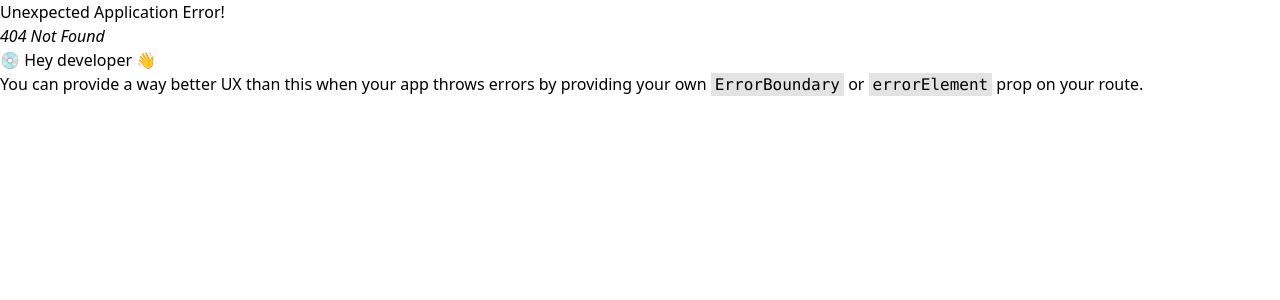
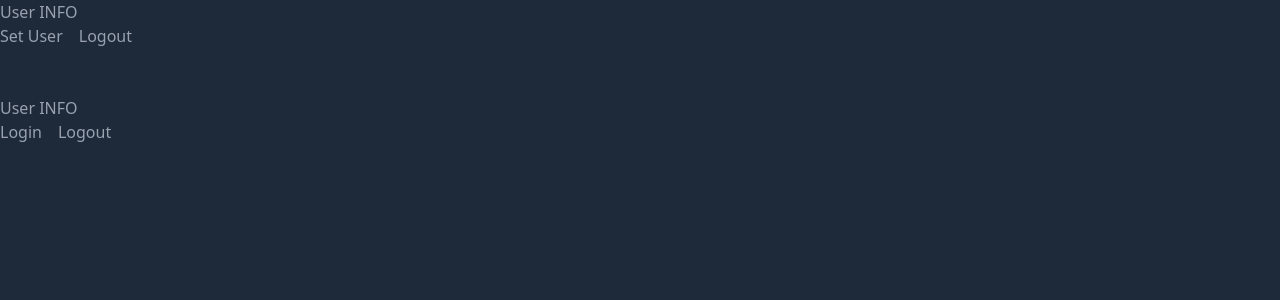
Before and after one commit to piyushkushwaha977/ReactWithTS, a React (Vite) app: page /auth in a window 1280 px wide. Before the commit this address had no page. Shown: the top 300 px of the page. Built offline with nearby package versions, Linux system fonts and the light colour scheme.

Commit message:
Add Components with UseState Hook in TS

```diff
--- /dev/null
+++ b/src/components/NormalCompo.tsx
@@ -0,0 +1,30 @@
+import { useState } from 'react'
+
+const NormalCompo = () => {
+
+
+const [ authUser, setAuthUser] = useState(false)
+
+  function handleAuth(){
+    setAuthUser(!authUser)
+  }
+   return (
+     <div>
+
+         <div> User INFO</div>
+
+         <div>
+             { authUser && <div> User is Authenticated</div>}
+         </div>
+
+         <div className=" flex gap-4 ">
+             <button onClick={handleAuth}>Login</button>
+             <button onClick={handleAuth} > Logout </button>
+         </div>
+
+
+     </div>
+   )
+}
+
+export default NormalCompo
--- /dev/null
+++ b/src/components/UserAuth.tsx
@@ -0,0 +1,51 @@
+import { useState } from "react"
+import NormalCompo from "./NormalCompo"
+
+
+const UserAuth = () => {
+
+    type UserAuthProps = {
+        name:string
+        email:string
+    }
+
+    const [ authUser, setAuthUser] = useState< null | UserAuthProps >(null)
+
+    function handleUserAuthentication(){
+        setAuthUser({
+           name:"Piyush",
+           email:"PIyush@gmail.com"
+        })
+    }
+
+    function handleUserLogout(){
+        setAuthUser(null)
+    }
+  return (
+    <div className=" bg-gray-800 text-gray-400 w-full h-screen flex flex-col gap-12 ">
+
+     <div className=" ">
+
+            <h2>User INFO</h2>
+
+        <div>
+            <h2>{authUser?.email}</h2>
+            <h2>{authUser?.name}</h2>
+        </div>
+
+        <div className=" flex gap-4 ">
+            <button onClick={handleUserAuthentication}>Set User</button>
+            <button onClick={handleUserLogout} > Logout </button>
+        </div>
+    </div>
+
+        <div>
+            <NormalCompo/>
+        </div>
+
+
+    </div>
+  )
+}
+
+export default UserAuth
--- a/src/main.tsx
+++ b/src/main.tsx
@@ -3,6 +3,7 @@ import { createBrowserRouter } from 'react-router'
 import { RouterProvider } from 'react-router/dom'
 import './index.css'
 import App from './App.tsx'
+import UserAuth from './components/UserAuth.tsx'
 
 export function Layout(){
   return(
@@ -20,6 +21,10 @@ const router = createBrowserRouter([
   {
     path:"/layout",
     element:<Layout/>
+  },
+  {
+    path:"/auth",
+    element:<UserAuth/>
   }
 ])
 
```
